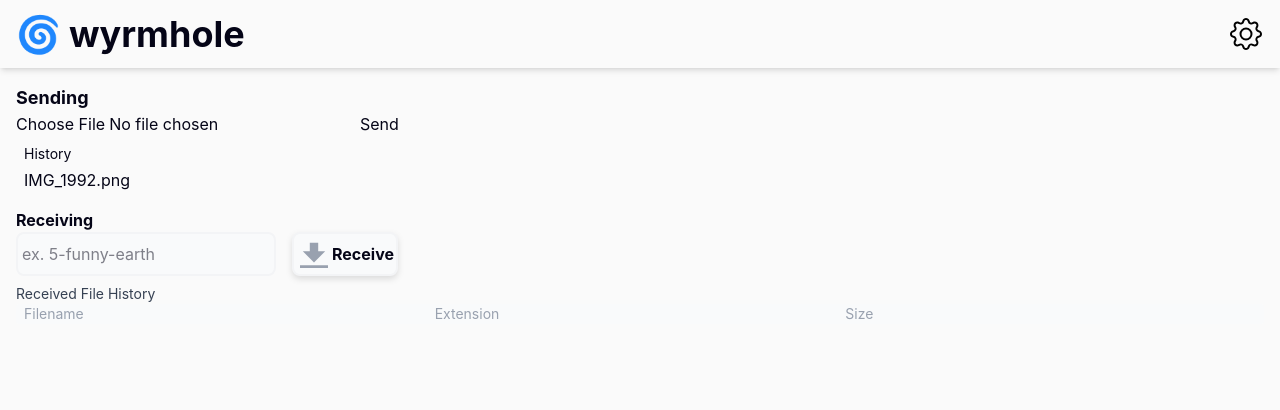
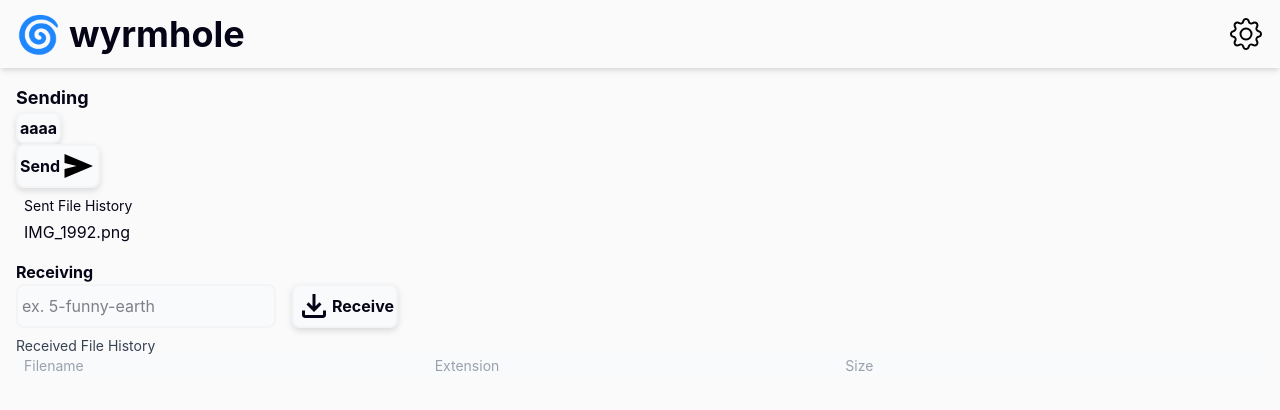
Before and after one commit to ClaytonWas/wyrmhole, a React (Vite) app: page / in a window 1280 px wide. Shown: the top 410 px of the page. Built offline with nearby package versions, Linux system fonts and the light colour scheme.

Commit message:
Added placeholder functions for facilitating file uploads on the front end.

```diff
--- a/src/App.tsx
+++ b/src/App.tsx
@@ -1,11 +1,12 @@
 import { invoke } from "@tauri-apps/api/core";
-import { confirm } from '@tauri-apps/plugin-dialog';
+import { confirm, open } from '@tauri-apps/plugin-dialog';
 import { useEffect, useState } from "react";
 import ReceiveFileCard from "./RecieveFileCardComponent";
 import SettingsMenu from "./SettingsMenu";
 import "./App.css";
 
 function App() {
+  const [selectedFiles, setSelectedFiles] = useState<string[] | null>(null);
   const [receivedFiles, setReceivedFiles] = useState<Array<any>>([]);
   const [showAll, setShowAll] = useState(false);
 
@@ -25,6 +26,39 @@
       recieved_files_data();
     } catch (error) {
       console.error("Error accepting file:", error);
+    }
+  }
+
+  // opens file dialog and modifies the selectedFiles state variable
+  async function select_files() {
+    const selected = await open({
+      multiple: true,
+      filters: [{ name: 'Image', extensions: ['png', 'jpeg'] }]
+    });
+
+    if (selected === null) {
+      // user
+      setSelectedFiles(null);
+      //console.log("No file selected");
+    } else if (Array.isArray(selected)) {
+      if (selected.length > 1) {
+        setSelectedFiles(selected); // multiple (or single wrapped in array)
+        //console.log("Multiple files selected:", selected);
+      } else if (selected.length === 1) {
+        setSelectedFiles([selected[0]]); // single string → make it an array for consistency
+        //console.log("One file selected:", selected[0]);
+      }
+    }
+  }
+
+  // sends the selected files to the backend for processing
+  async function send_files() {
+    if (selectedFiles === null) {
+      return; // user cancelled the file selection
+    } else if (selectedFiles.length > 1) {
+      console.log("Implement multiple files selected from send:", selectedFiles);
+    } else if (selectedFiles.length === 1) {
+      console.log("One file selected from send:", selectedFiles[0]);
     }
   }
 
@@ -59,11 +93,6 @@
     }
   }
 
-  async function send() {
-    (document.getElementById("send_input") as HTMLInputElement).value = "";
-    // Invoke Tauri command here to send the file and receive the code.
-  }
-
   useEffect(() => {
     recieved_files_data();
   }, []);
@@ -80,35 +109,38 @@
         </div>
       </nav>
 
-      <div className="m-4">
-        <h2 className="text-lg font-bold">Sending</h2> {/* functional equivalent in CLI would be 'wormhole send path/to/file.deb' */}
+      <div className="m-4 select-none">
+        <h2 className="text-lg font-bold select-none cursor-default">Sending</h2> {/* functional equivalent in CLI would be 'wormhole send path/to/file.deb' */}
         <form
-          onSubmit={(e) => { e.preventDefault(); send(); }}
+          onSubmit={(e) => { e.preventDefault();}}
         >
           <div id="send_form_input_div">
-            <input type="file" id="send_input" />
-            <button type="submit">Send</button>
+            <button onClick={select_files} className="font-bold rounded-lg flex items-center p-0.5 drop-shadow-md border-2 border-gray-100 hover:border-gray-200 active:border-gray-400 bg-gray-50 hover:bg-gray-100 active:bg-gray-300 fill-gray-400 hover:fill-gray-500 active:fill-gray-700 transition-colors">aaaa</button>
+            <button onClick={send_files} type="submit" className="font-bold rounded-lg flex items-center p-0.5 drop-shadow-md border-2 border-gray-100 hover:border-gray-200 active:border-gray-400 bg-gray-50 hover:bg-gray-100 active:bg-gray-300 fill-gray-400 hover:fill-gray-500 active:fill-gray-700 transition-colors">
+              <span className="cursor-default">Send</span>
+              <svg xmlns="http://www.w3.org/2000/svg" width="24" height="24" viewBox="0 0 24 24"><path className="fill-black" d="M3 20v-6l8-2l-8-2V4l19 8z"/></svg>
+            </button>
           </div>
         </form>
         <div className="m-2">
-          <h3 className="text-sm mb-1">History</h3>
+          <h3 className="text-sm mb-1">Sent File History</h3>
           <ul className="file_display_ul list-none flex flex-row">
             <li>IMG_1992.png</li>
           </ul>
         </div>
       </div>
 
-      <div className="m-4">
-        <h2 className="font-bold">Receiving</h2> {/* functional equivalent in CLI would be 'wormhole receive 5-funny-earth' */}
+      <div className="m-4 select-none">
+        <h2 className="font-bold select-none cursor-default">Receiving</h2> {/* functional equivalent in CLI would be 'wormhole receive 5-funny-earth' */}
         <form onSubmit={(e) => { e.preventDefault(); request_file(); }} className="flex content-center gap-4">
-          <input id="request_file_input" placeholder="ex. 5-funny-earth" className="border-2 rounded-lg p-1 focus:outline-gray-400 border-gray-100 hover:border-gray-200 bg-gray-50 hover:bg-gray-100 active:bg-gray-300 fill-gray-400 hover:fill-gray-500 active:fill-gray-700 transition-colors"/>
+          <input id="request_file_input" placeholder="ex. 5-funny-earth" className="border-2 rounded-lg p-1 select-none focus:outline-gray-400 border-gray-100 hover:border-gray-200 bg-gray-50 hover:bg-gray-100 active:bg-gray-300 fill-gray-400 hover:fill-gray-500 active:fill-gray-700 transition-colors"/>
           <button type="submit" className="font-bold rounded-lg flex items-center p-0.5 drop-shadow-md border-2 border-gray-100 hover:border-gray-200 active:border-gray-400 bg-gray-50 hover:bg-gray-100 active:bg-gray-300 fill-gray-400 hover:fill-gray-500 active:fill-gray-700 transition-colors">
-            <svg className="p-1" xmlns="http://www.w3.org/2000/svg" viewBox="0 0 20 20"><path d="M13 8V2H7v6H2l8 8 8-8h-5zM0 18h20v2H0v-2z"/></svg>
-            <span>Receive</span>
+            <svg xmlns="http://www.w3.org/2000/svg" width="24" height="24" viewBox="0 0 24 24"><path fill="currentColor" d="m12 16l-5-5l1.4-1.45l2.6 2.6V4h2v8.15l2.6-2.6L17 11zm-6 4q-.825 0-1.412-.587T4 18v-3h2v3h12v-3h2v3q0 .825-.587 1.413T18 20z"/></svg>
+            <span className="cursor-default">Receive</span>
           </button>
         </form>
         <div className="py-2">
-          <p className="text-sm text-gray-700">Received File History</p>
+          <p className="text-sm text-gray-700 cursor-default">Received File History</p>
           <div className="grid grid-cols-3 select-none px-2 rounded bg-gray-50 hover:bg-gray-200 transition-colors">
             <div className="text-sm text-gray-400">Filename</div>
             <div className="text-sm text-gray-400">Extension</div>
--- a/src/RecieveFileCardComponent.tsx
+++ b/src/RecieveFileCardComponent.tsx
@@ -31,7 +31,7 @@
             </div>
             {isOpen && (
                 <div className="fixed inset-0 bg-gray-500/10 flex items-center justify-center z-50">
-                    <div className="bg-gray-100 rounded-lg shadow-lg w-1/2 py-1 px-2">
+                    <div className="bg-gray-100 rounded-lg shadow-lg w-1/2 py-1 px-2 overflow-x-auto">
                         {/* Modal Header */}
                         <div className="items-center">
                             <div className="justify-between items-center flex">
@@ -77,7 +77,7 @@
                                 <div className="grid grid-rows-2 xl:grid-cols-2 gap-x-5 gap-y-1">
                                     <div className="flex justify-between mx-2">
                                         <p className="text-sm xl:text-base text-gray-500">IP Address:</p>
-                                        <p className="text-sm xl:text-base text-gray-900">{peer_address}</p>
+                                        <p className="text-sm xl:text-base text-gray-900 lg:overflow-x-hidden">{peer_address}</p>
                                     </div>
                                     <div className="flex justify-between mx-2">
                                         <p className="text-sm xl:text-base text-gray-500">Connection Type:</p>
```
